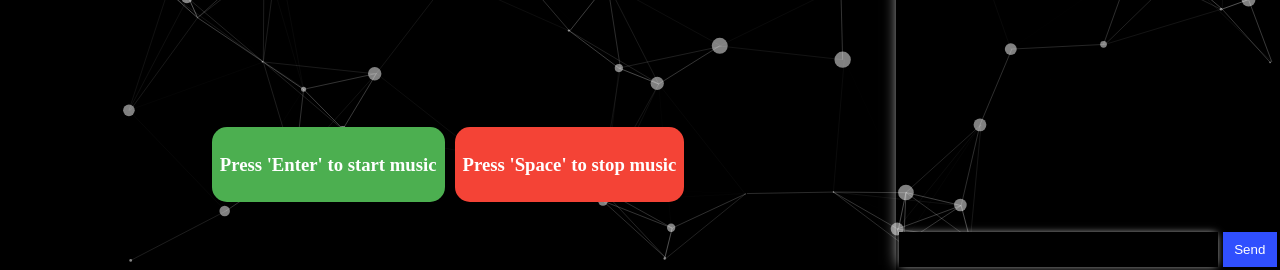
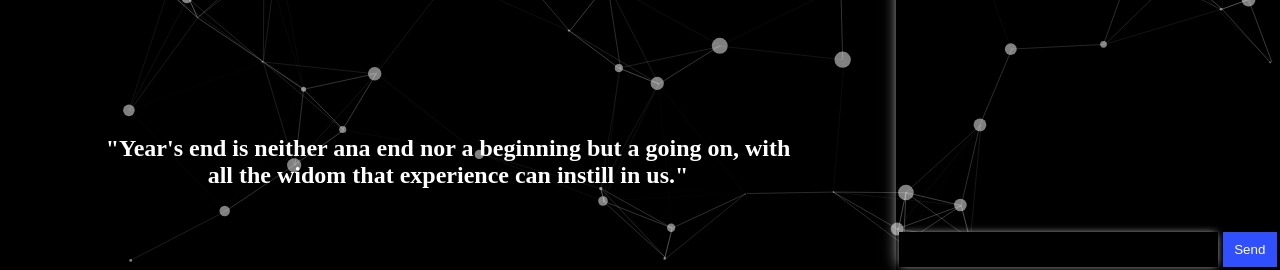
Before and after one commit to jonathanfrancisco/NewYearCountdown-With-Music-And-Realtime-Chat, a website: page public/index.html in a window 1280 px wide. Shown: the part 530-800 px from the top of the page. Drawn offline with nearby package versions, Linux system fonts and the light colour scheme; no server answers.

Commit message:
Changed music controls to just a  quote instead

```diff
--- a/public/index.html
+++ b/public/index.html
@@ -22,9 +22,8 @@
                     <h1></h1>
                 </div>
 
-                <div id="music-control">
-                    <div><h3>Press 'Enter' to start music</h3></div>
-                    <div><h3>Press 'Space' to stop music</h3></div>
+                <div id="quotes">
+                   <h2><strong>"</strong>Year's end is neither ana end nor a beginning but a going on, with all the widom that experience can instill in us.<strong>"</strong></h2>
 
                 </div>
             </div>
@@ -44,5 +43,7 @@
         <script src="socket.io/socket.io.js"></script>
         <script src="app.js"></script>
 
+
+
     </body>
 </html>
--- a/public/main.css
+++ b/public/main.css
@@ -37,7 +37,7 @@ body {
     font-size: 3em;
 }
 
-#music-control {
+/* #music-control {
     display: flex;
     flex-direction: row;
 }
@@ -53,6 +53,12 @@ body {
 
 #music-control div:nth-child(2) {
     background-color: #F44336;
+} */
+
+#quotes {
+
+    text-align: center;
+    max-width: 700px;
 }
 #chat-pane {
     color: #fff;
```
